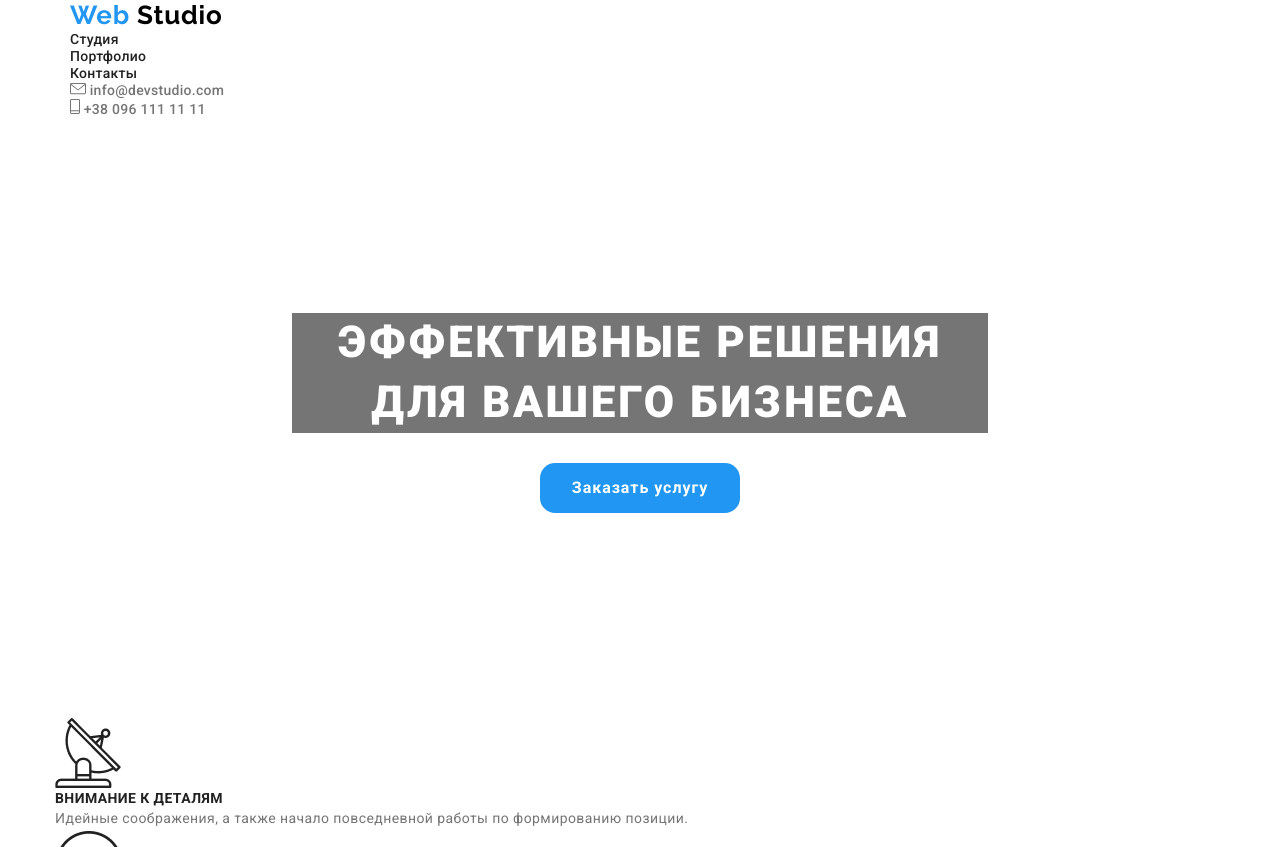
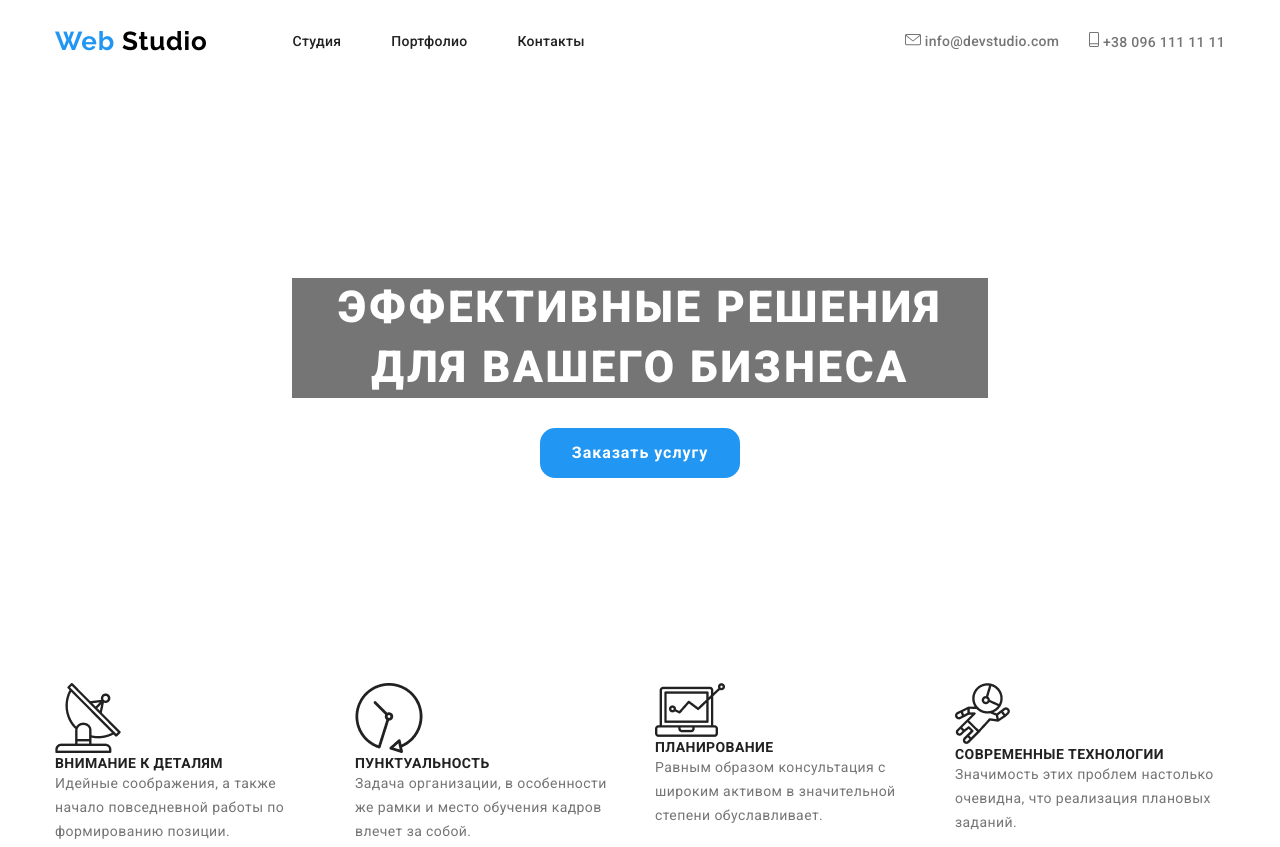
Before and after one commit to loGOshy/goit-markup-hw-02, a plain HTML site: page index.html in a window 1280 px wide. Shown: the top 847 px of the page. Drawn offline with Linux system fonts and the light colour scheme.

Commit message:
доделан хедер

```diff
--- a/css/styles.css
+++ b/css/styles.css
@@ -15,6 +15,7 @@ body {
 }
 .link {
   text-decoration: none;
+  display: block;
 }
 .list {
   padding: 0px;
@@ -57,6 +58,8 @@ p {
   font-size: 14px;
   line-height: 1.14;
   letter-spacing: 0.02em;
+  padding-top: 32px;
+  padding-bottom: 32px;
 }
 
 .navigation-link {
@@ -74,6 +77,32 @@ p {
 .header-tel:hover,
 .header-tel:focus {
   color: #2196f3;
+}
+
+.header .container {
+  display: flex;
+  justify-content: space-between;
+  align-items: center;
+}
+.navigation-list {
+  display: flex;
+  align-items: center;
+}
+
+.navigation-item:not(:last-child) {
+  margin-right: 50px;
+}
+
+.navigation-item:first-child {
+  margin-right: 85px;
+}
+
+.contacts-list {
+  display: flex;
+  align-items: center;
+}
+.contacts-items:not(:last-child) {
+  margin-right: 30px;
 }
 
 .container {
@@ -134,6 +163,14 @@ p {
   border-color: #2196f3;
 }
 /* main features */
+.list-features {
+  display: flex;
+  justify-content: space-between;
+}
+.feature {
+  width: 270px;
+}
+
 .feature-title,
 .work-item {
   font-weight: bold;
--- a/index.html
+++ b/index.html
@@ -12,7 +12,7 @@
     <link rel="stylesheet" href="./css/styles.css" />
   </head>
   <body>
-    <header class="header container">
+    <header class="header">
       <div class="container">
         <nav class="navigation">
           <ul class="navigation-list list">
@@ -35,8 +35,8 @@
           </ul>
         </nav>
 
-        <ul class="list">
-          <li>
+        <ul class="contacts-list list">
+          <li class="contacts-items">
             <address>
               <a class="header-mail link" href="mailto:info@devstudio.com">
                 <img src="./images/svg/mail.svg" alt="иконка почты" />
@@ -44,7 +44,7 @@
               </a>
             </address>
           </li>
-          <li>
+          <li class="contacts-items">
             <a class="header-tel link" href="tell:+380961111111">
               <img src="./images/svg/phone.svg" alt="иконка телефона" />
               +38 096 111 11 11
@@ -70,38 +70,46 @@
       <section>
         <div class="container">
           <h2 hidden>Особенности</h2>
-          <ul class="list">
+          <ul class="list list-features">
             <li>
+              <div class="feature">
                 <img src="./images/png/antenna.png" alt="рисунок антена" />
                 <h3 class="feature-title">Внимание к деталям</h3>
                 <p class="feature-dasc">
                   Идейные соображения, а также начало повседневной работы по
                   формированию позиции.
                 </p>
+              </div>
             </li>
             <li>
+              <div class="feature">
                 <img src="./images/png/clock.png" alt="рисунок часы" />
                 <h3 class="feature-title">Пунктуальность</h3>
                 <p class="feature-dasc">
                   Задача организации, в особенности же рамки и место обучения
                   кадров влечет за собой.
                 </p>
+              </div>
             </li>
             <li>
+              <div class="feature">
                 <img src="./images/png/diagram.png" alt="рисунок диаграмма" />
                 <h3 class="feature-title">Планирование</h3>
                 <p class="feature-dasc">
                   Равным образом консультация с широким активом в значительной
                   степени обуславливает.
                 </p>
+              </div>
             </li>
             <li>
+              <div class="feature">
                 <img src="./images/png/cosmonaut.png" alt="рисунок космонавт" />
                 <h3 class="feature-title">Современные технологии</h3>
                 <p class="feature-dasc">
                   Значимость этих проблем настолько очевидна, что реализация
                   плановых заданий.
                 </p>
+              </div>
             </li>
           </ul>
         </div>
```
Lines whose indentation alone changed are shown as unchanged.
